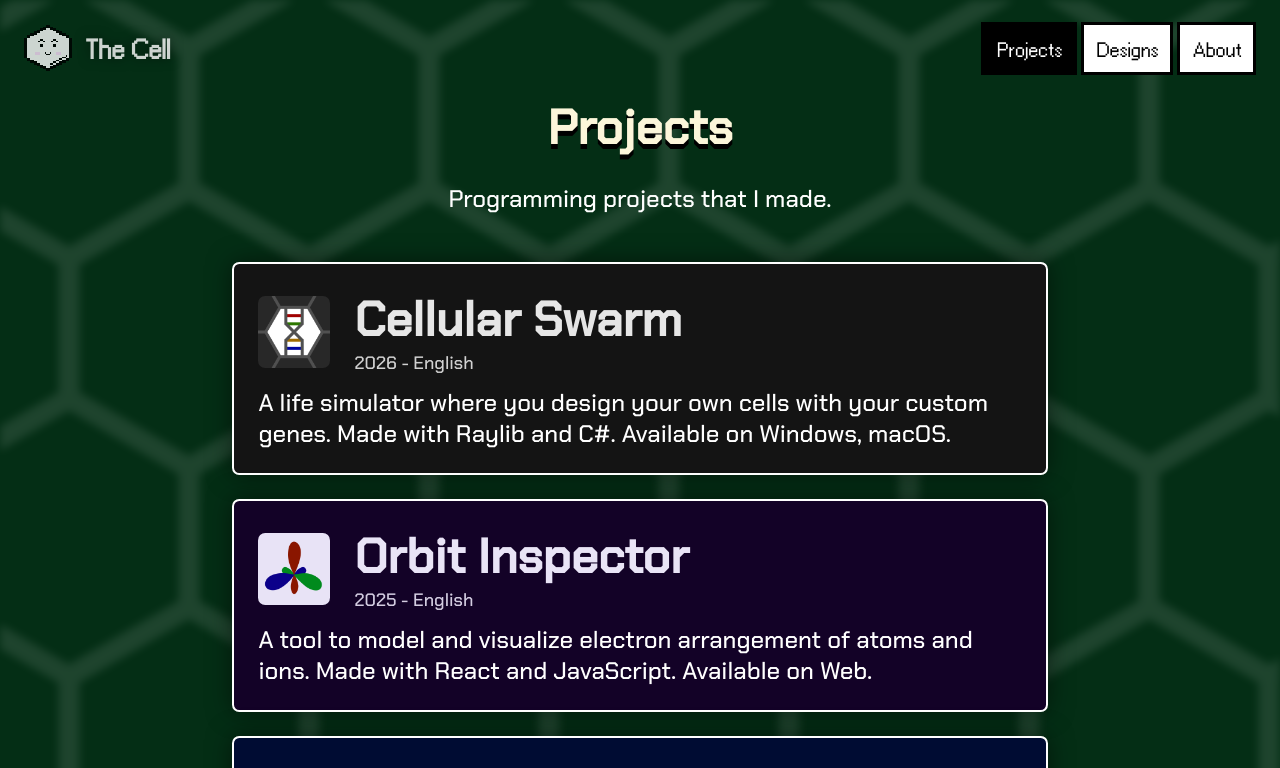
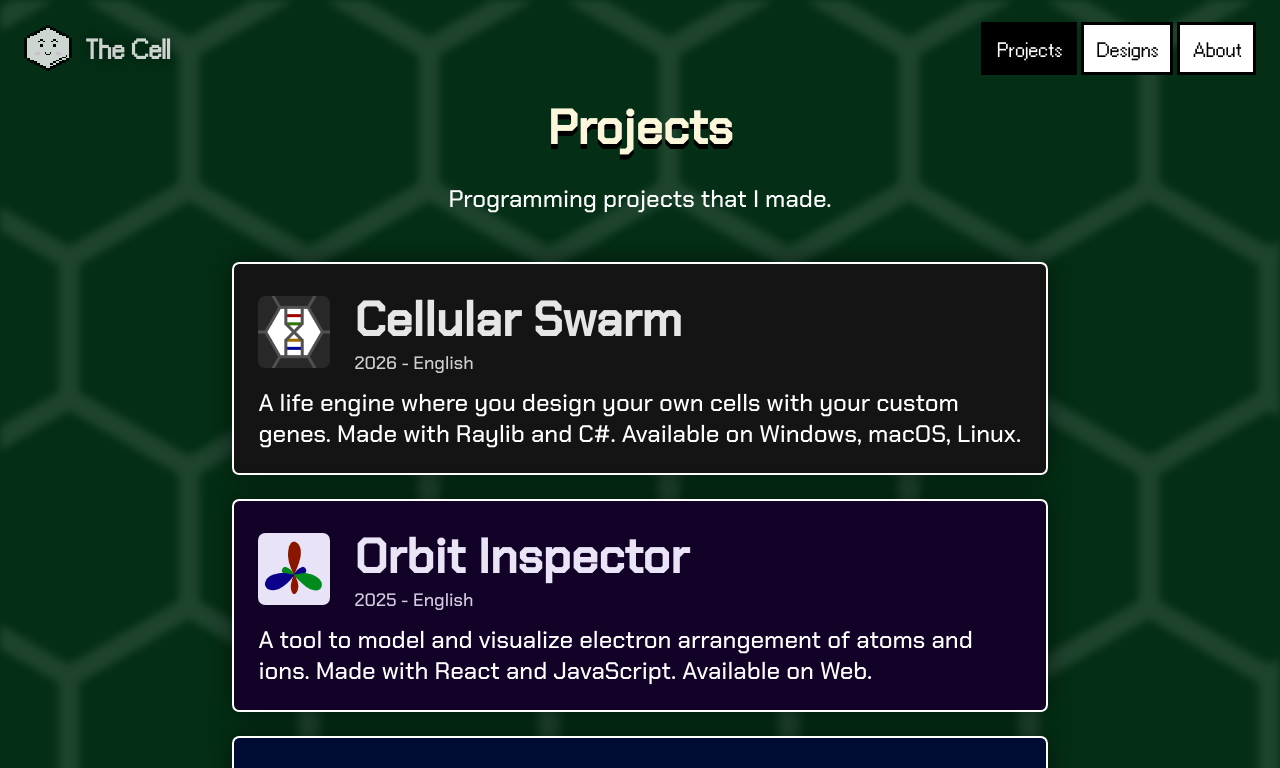
Before and after one commit to aeuludag/aeuludag.github.io, a React (Vite) app: page /#/projects in a window 1280 px wide. Shown: the top 768 px of the page. Built offline with nearby package versions, Linux system fonts and the light colour scheme.

Commit message:
Cellular Swarm Linux support

```diff
--- a/src/projects.js
+++ b/src/projects.js
@@ -6,7 +6,7 @@ const projects = [
     info: "2026 - English",
     available: true,
     description:
-      "A life simulator where you design your own cells with your custom genes. Made with Raylib and C#. Available on Windows, macOS.",
+      "A life engine where you design your own cells with your custom genes. Made with Raylib and C#. Available on Windows, macOS, Linux.",
   },
   {
     id: "orbit",
```
Also changed, not shown: 1 other file (tests, documents, lock files or other folders).
